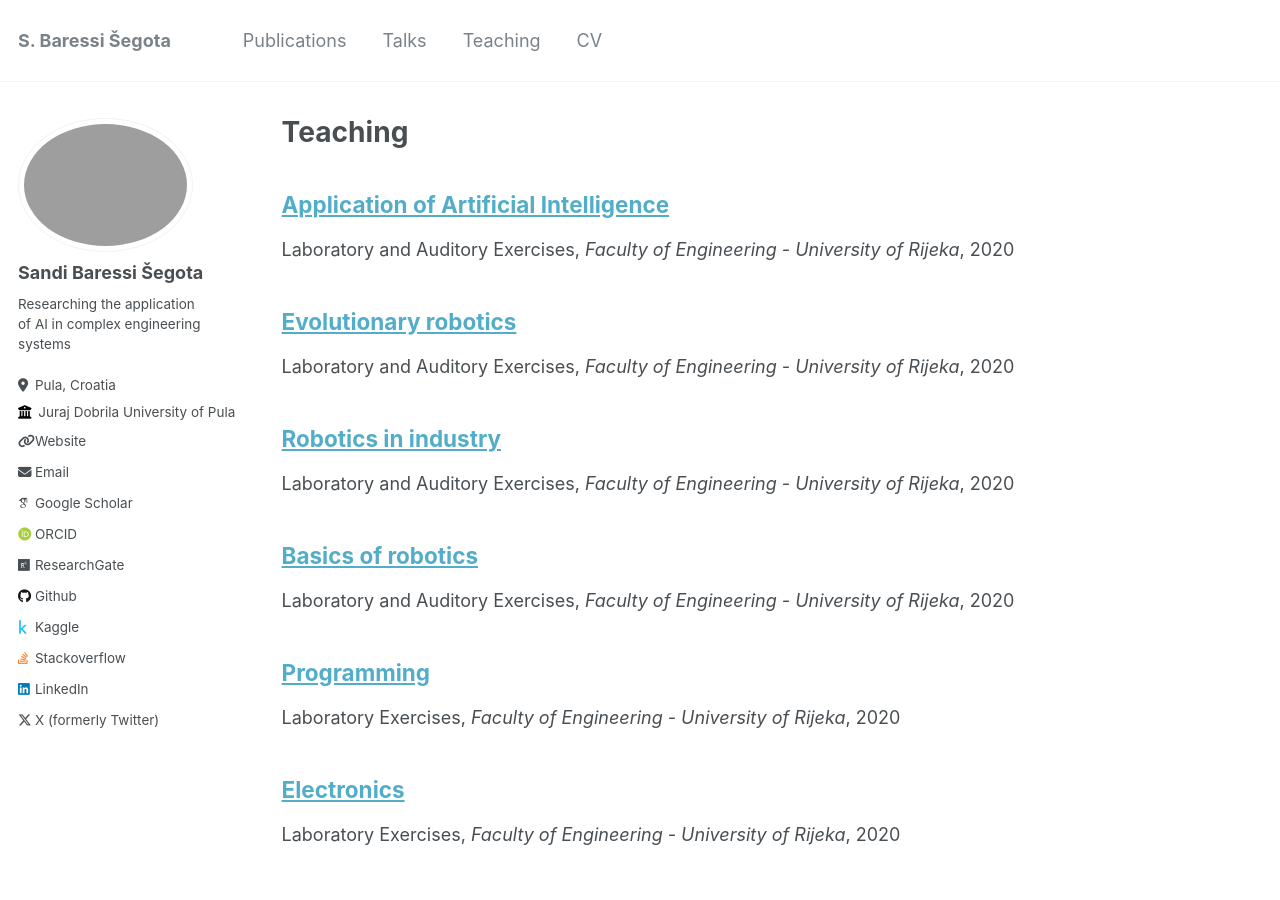
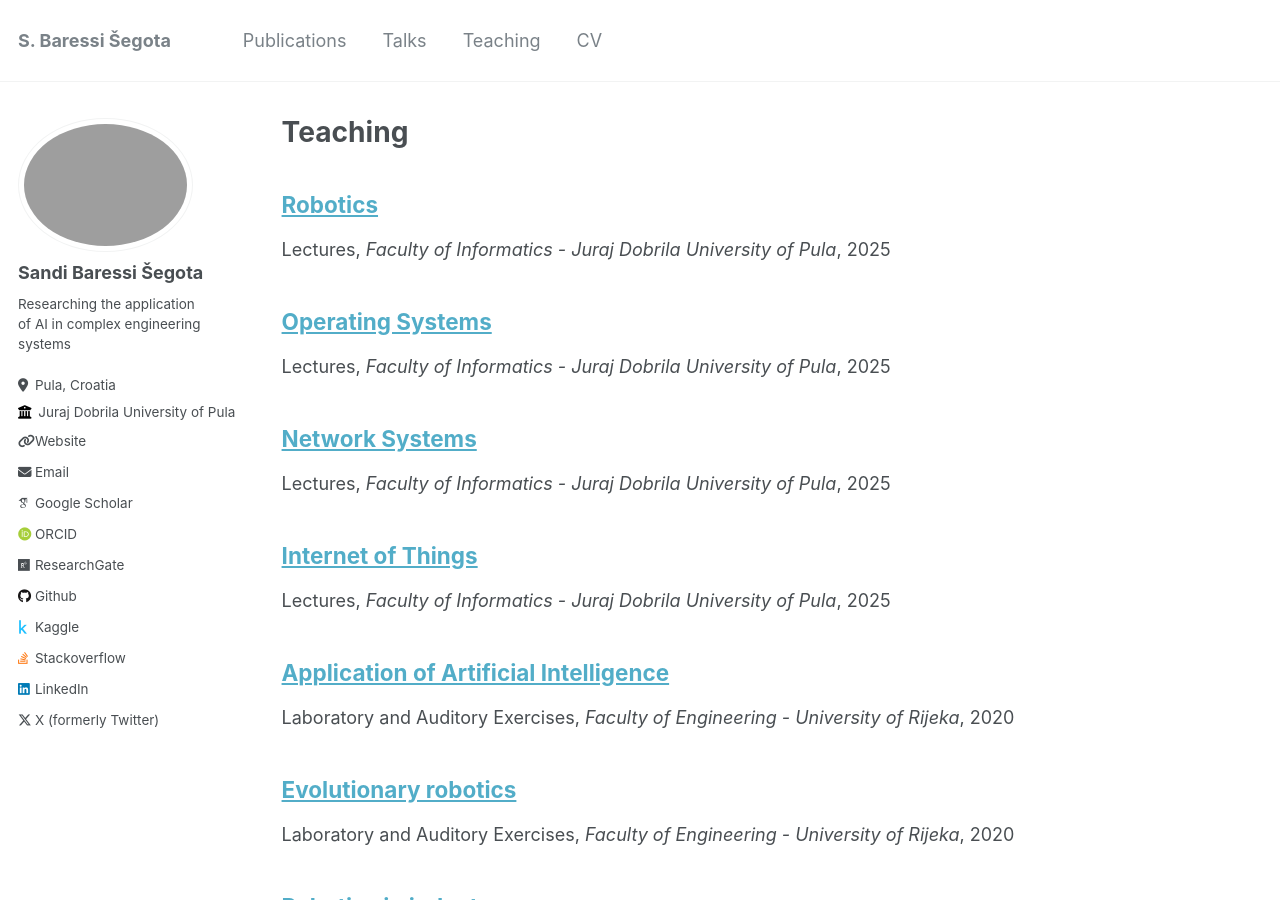
Before and after one commit to ssegota/ssegota.github.io, a Jekyll site: the page built from _pages/teaching.html, in a window 1280 px wide and 900 px high. Built offline with Jekyll 4.4.1, drawn with Linux system fonts in a browser that asks for light colours; some web fonts are replaced.

Commit message:
added lectures

```diff
--- /dev/null
+++ b/_teaching/iot.md
@@ -0,0 +1,9 @@
+---
+title: "Internet of Things"
+collection: teaching
+type: "Lectures"
+permalink: /teaching/iot
+venue: "Faculty of Informatics - Juraj Dobrila University of Pula"
+date: 2025-01-10
+location: "Pula, Croatia"
+---
--- /dev/null
+++ b/_teaching/ms.md
@@ -0,0 +1,9 @@
+---
+title: "Network Systems"
+collection: teaching
+type: "Lectures"
+permalink: /teaching/ns
+venue: "Faculty of Informatics - Juraj Dobrila University of Pula"
+date: 2025-01-10
+location: "Pula, Croatia"
+---
--- /dev/null
+++ b/_teaching/os.md
@@ -0,0 +1,9 @@
+---
+title: "Operating Systems"
+collection: teaching
+type: "Lectures"
+permalink: /teaching/os
+venue: "Faculty of Informatics - Juraj Dobrila University of Pula"
+date: 2025-01-10
+location: "Pula, Croatia"
+---
--- /dev/null
+++ b/_teaching/rs.md
@@ -0,0 +1,9 @@
+---
+title: "Robotics"
+collection: teaching
+type: "Lectures"
+permalink: /teaching/robotics
+venue: "Faculty of Informatics - Juraj Dobrila University of Pula"
+date: 2025-01-10
+location: "Pula, Croatia"
+---
```
Also changed, not shown: _pages/cv.md (+2 -1 lines).
